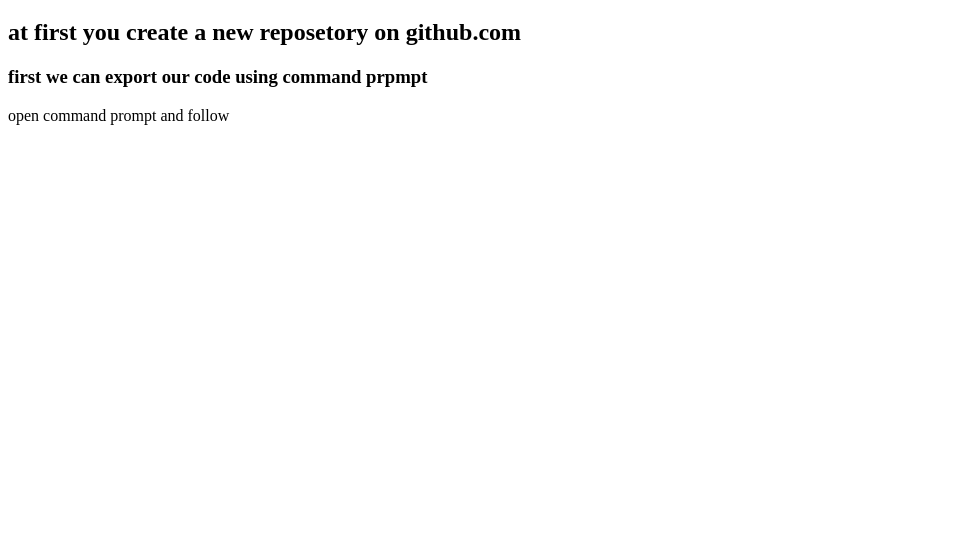
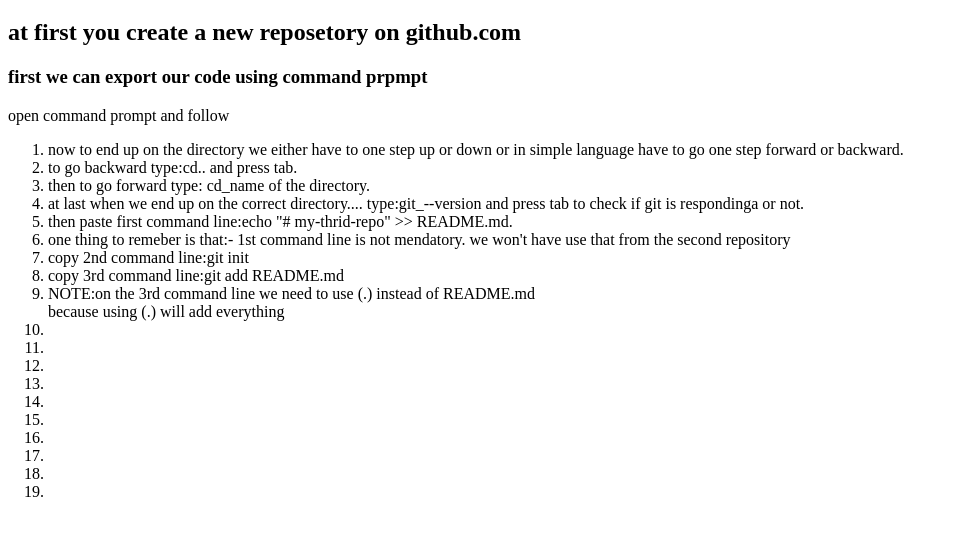
Before and after one commit to abulbashar98/my-second-repo, a plain HTML site: page index.html in a window 1280 px wide. Shown: the part 61-596 px from the top of the page, without its empty margins (0-954 px from the left). Drawn offline with Linux system fonts and the light colour scheme.

Commit message:
adding 1st list

```diff
--- a/index.html
+++ b/index.html
@@ -11,6 +11,26 @@
     <h2>at first you create a new reposetory on github.com</h2>
     <h3>first we can export our code using command prpmpt</h3>
     <p>open command prompt and follow</p>
-
+    <ol>
+        <li>now to end up on the directory we either have to one step up or down or in simple language have to go one step forward or backward.</li>
+        <li>to go backward type:cd.. and press tab.</li>
+        <li>then to go forward type: cd_name of the directory.</li>
+        <li>at last when we end up on the correct directory.... type:git_--version and press tab to check if git is respondinga or not.</li>
+        <li>then paste first command line:echo "# my-thrid-repo" >> README.md.</li>
+        <li>one thing to remeber is that:- 1st command line is not mendatory. we won't have use that from the second repository</li>
+        <li>copy 2nd command line:git init</li>
+        <li>copy 3rd command line:git add README.md</li>
+        <li>NOTE:on the 3rd command line we need to use (.) instead of README.md <br> because using (.) will add everything      </li>
+        <li></li>
+        <li></li>
+        <li></li>
+        <li></li>
+        <li></li>
+        <li></li>
+        <li></li>
+        <li></li>
+        <li></li>
+        <li></li>
+    </ol>
 </body>
 </html>
```
